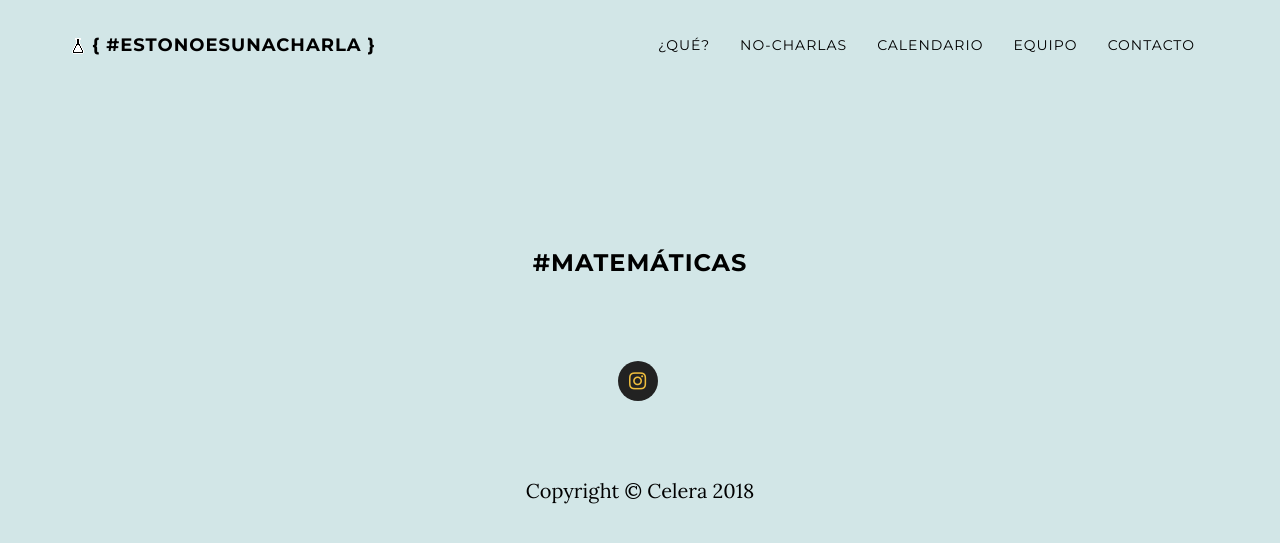
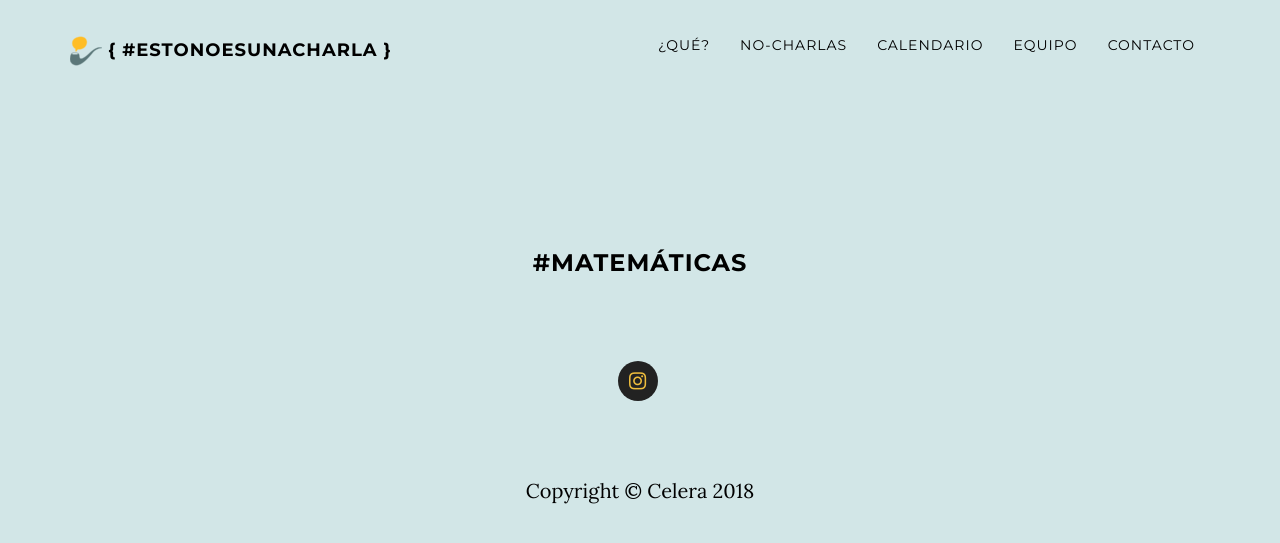
Before and after one commit to estonoesunacharla/web, a Jekyll site: the page built from tags/matemáticas.html, in a window 1280 px wide and 900 px high. Shown: the top 543 px of the window. Built offline with Jekyll 4.4.1, drawn with Linux system fonts in a browser that asks for light colours; nearby versions of some CDN libraries.

Commit message:
Changed header icon

```diff
--- a/_config.yml
+++ b/_config.yml
@@ -39,8 +39,7 @@
 # Header layout #
 #################
 
-black-favicon: "/img/black-lab-glass.ico"
-
+black-favicon: "/img/header.png"
 #background-img: "../img/backgrounds/eneuc.png"
 
 
```
Also changed, not shown: img/black-lab-glass.ico (deleted), img/header.png (added).
